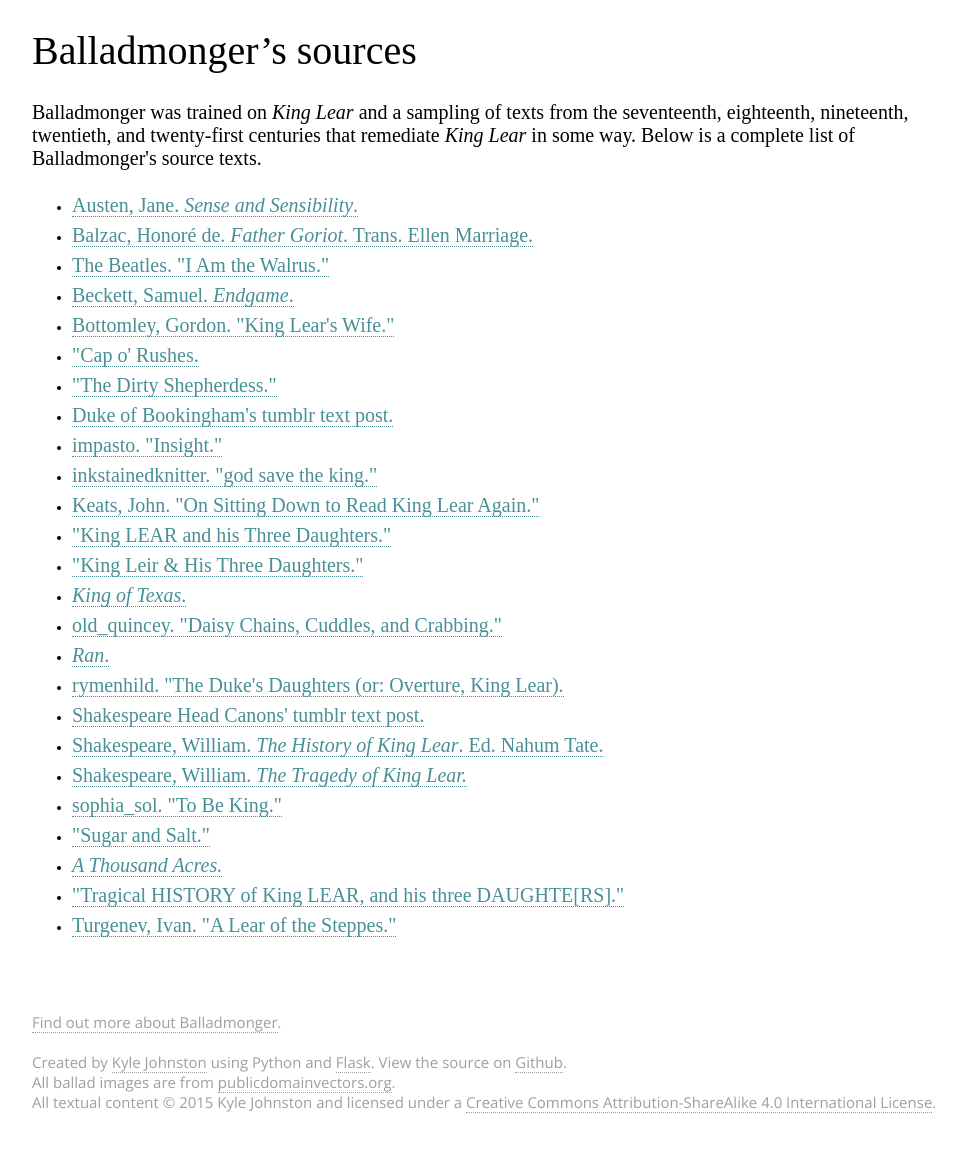
After one commit to kylerjohnston/balladmonger, a Flask app: page /sources in a window 1280 px wide. The commit adds this page. Shown: the whole page, without its empty margins (148-1114 px from the left). Run offline with Flask 2, Linux system fonts and the light colour scheme; some libraries are stand-ins or nearby versions.

Commit message:
Added sources/ page

```diff
--- a/balladmongerer/flask_poem.py
+++ b/balladmongerer/flask_poem.py
@@ -21,5 +21,9 @@
     return render_template('index.html', lines = poem_lines,
                             img_name = img_name)
 
+@app.route('/sources')
+def sources():
+    return render_template('sources.html')
+
 if __name__ == '__main__':
     app.run()
--- a/balladmongerer/static/css/ballad.css
+++ b/balladmongerer/static/css/ballad.css
@@ -15,18 +15,14 @@
 
 h1{
   font-family: baskerville, serif;
+  font-weight: normal;
   font-size: 40px;
-  text-transform: uppercase;
+  text-transform: none;
 }
 
 h2 {
   font-family: baskerville, serif;
   font-size: 30px;
-  font-weight: normal;
-}
-
-.blackleter {
-  font-family: baskerville, serif;
   font-weight: normal;
 }
 
@@ -40,6 +36,7 @@
    width: 920px;
    background-color: #fff;
 }
+
 .wrapper{
    position: relative;
    float: center;
@@ -48,6 +45,7 @@
    margin-right: auto;
    background-color: #fff;
 }
+
 .left{
    position: relative;
    float: left;
@@ -56,6 +54,7 @@
    width: 450px;
    background-color: #fff;
 }
+
 .right{
    position: relative;
    float: right;
@@ -64,6 +63,7 @@
    width: 450px;
    background-color: #fff;
 }
+
 .footer{
    position: relative;
    float: left;
@@ -97,6 +97,28 @@
    background-color: #fff;
 }
 
+p.sources {
+  font-family: Baskerville, serif;
+  font-size: 20px;
+}
+
+ul, li {
+  line-height: 1.5;
+}
+
+a.sources {
+  color: #489096;
+  font-family: Baskerville, serif;
+  font-size: 20px;
+  text-decoration: none;
+  border-bottom: 1px dotted;
+}
+
+a.sources:hover {
+  color: #326469;
+  text-decoration: none;
+}
+
 a.button {
   font-family: "Open Sans", sans-serif;
   text-decoration: none;
--- /dev/null
+++ b/balladmongerer/templates/base.html
@@ -0,0 +1,30 @@
+<!DOCTYPE html>
+<html lang="en">
+<head>
+    <title>The Ballad of King Lear as performed by the balladmonger</title>
+    <link href="/static/css/ballad.css" rel="stylesheet" />
+    <link href="/static/font-awesome-4.5.0/css/font-awesome.min.css" rel="stylesheet" />
+		<script>
+  (function(i,s,o,g,r,a,m){i['GoogleAnalyticsObject']=r;i[r]=i[r]||function(){
+		  (i[r].q=i[r].q||[]).push(arguments)},i[r].l=1*new Date();a=s.createElement(o),
+	  m=s.getElementsByTagName(o)[0];a.async=1;a.src=g;m.parentNode.insertBefore(a,m)
+			  })(window,document,'script','//www.google-analytics.com/analytics.js','ga');
+
+  ga('create', 'UA-70778406-2', 'auto');
+	  ga('send', 'pageview');
+
+		</script>
+</head>
+<body>
+  <div class="wrapper">
+    {% block page_content %}{% endblock %}
+    <div class="footer">
+      {% block page_footer %}{% endblock %}
+      <a href="http://kylerjohnston.com/2015/11/24/what-is-balladmonger/">Find out more about Balladmonger</a>.<br /><br />
+      Created by <a href="http://kylerjohnston.com">Kyle Johnston</a> using Python and <a href="http://flask.pocoo.org/">Flask</a>. View the source on <a href="http://github.com/kylerjohnston/balladmongerer">Github</a>.<br />
+      All ballad images are from <a href="http://publicdomainvectors.org/">publicdomainvectors.org</a>.<br />
+      All textual content &copy; 2015 Kyle Johnston and licensed under a <a rel="license" href="http://creativecommons.org/licenses/by-sa/4.0/">Creative Commons Attribution-ShareAlike 4.0 International License</a>.
+    </div>
+  </div>
+</body>
+</html>
--- /dev/null
+++ b/balladmongerer/templates/sources.html
@@ -0,0 +1,35 @@
+{% extends "base.html" %}
+
+{% block page_content %}
+  <h1>Balladmonger&rsquo;s sources</h1>
+  <p class="sources">
+  Balladmonger was trained on <i>King Lear</i> and a sampling of texts from the seventeenth, eighteenth, nineteenth, twentieth, and twenty-first centuries that remediate <i>King Lear</i> in some way. Below is a complete list of Balladmonger's source texts.
+    <ul>
+      <li><a class="sources" href="http://www.gutenberg.org/ebooks/161">Austen, Jane. <i>Sense and Sensibility</i>.</a></li>
+      <li><a class="sources" href="http://www.gutenberg.org/ebooks/1237">Balzac, Honoré de. <i>Father Goriot</i>. Trans. Ellen Marriage.</a></li>
+      <li><a class="sources" href="http://genius.com/The-beatles-i-am-the-walrus-lyrics">The Beatles. "I Am the Walrus."</a></li>
+      <li><a class="sources" href="http://samuel-beckett.net/endgame.html">Beckett, Samuel. <i>Endgame</i>.</a></li>
+      <li><a class="sources" href="http://www.gutenberg.org/files/37446/37446-h/37446-h.htm">Bottomley, Gordon. "King Lear's Wife."</a></li>
+      <li><a class="sources" href="http://www.pitt.edu/~dash/salt.html#rushes">"Cap o' Rushes.</a></li>
+      <li><a class="sources" href="http://www.pitt.edu/~dash/salt.html#sebillot">"The Dirty Shepherdess."</a></li>
+      <li><a class="sources" href="http://dukeofbookingham.tumblr.com/post/130392066615/so-many-fucking-feelings-about-the-fool-in-king">Duke of Bookingham's tumblr text post.</a></li>
+      <li><a class="sources" href="http://archiveofourown.org/works/15141">impasto. "Insight."</a></li>
+      <li><a class="sources" href="http://archiveofourown.org/works/1042975">inkstainedknitter. "god save the king."</a></li>
+      <li><a class="sources" href="http://www.poetryfoundation.org/poem/173747">Keats, John. "On Sitting Down to Read King Lear Again."</a></li>
+      <li><a class="sources" href="http://ebba.english.ucsb.edu/ballad/31243/xml">"King LEAR and his Three Daughters."</a></li>
+      <li><a class="sources" href="http://www.gutenberg.org/cache/epub/7535/pg7535.txt">"King Leir & His Three Daughters."</a></li>
+      <li><a class="sources" href="http://subscene.com/subtitles/king-of-texas/english/832380"><i>King of Texas</i>.</a></li>
+      <li><a class="sources" href="http://archiveofourown.org/works/3828271">old_quincey. "Daisy Chains, Cuddles, and Crabbing."</a></li>
+      <li><a class="sources" href="http://www.opensubtitles.org/en/subtitles/6106763/ran-en"><i>Ran</i>.</a></li>
+      <li><a class="sources" href="http://archiveofourown.org/works/604789">rymenhild. "The Duke's Daughters (or: Overture, King Lear).</a></li>
+      <li><a class="sources" href="http://shakespeareheadcanons.tumblr.com/post/130895148619/king-lear-headcanon-1">Shakespeare Head Canons' tumblr text post.</a></li>
+      <li><a class="sources" href="http://ebba.english.ucsb.edu/ballad/31243/xml">Shakespeare, William. <i>The History of King Lear</i>. Ed. Nahum Tate.</a></li>
+      <li><a class="sources" href="http://www.gutenberg.org/cache/epub/1128/pg1128.txt">Shakespeare, William. <i>The Tragedy of King Lear.</i></a></li>
+      <li><a class="sources" href="http://archiveofourown.org/works/130821">sophia_sol. "To Be King."</a></li>
+      <li><a class="sources" href="http://www.pitt.edu/~dash/salt.html#sugar">"Sugar and Salt."</a></li>
+      <li><a class="sources" href="http://subscene.com/subtitles/a-thousand-acres/english/144900"><i>A Thousand Acres.</i></a></li>
+      <li><a class="sources" href="http://ebba.english.ucsb.edu/ballad/30989/xml">"Tragical HISTORY of King LEAR, and his three DAUGHTE[RS]."</a></li>
+      <li><a class="sources" href="http://www.eldritchpress.org/ist/lear.htm">Turgenev, Ivan. "A Lear of the Steppes."</a></li>
+    </ul>
+  </p>
+{% endblock %}
```
Also changed, not shown: balladmongerer/templates/index.html (+6 -27 lines), balladmongerer/templates/index2.html (added, +42 -0 lines).
